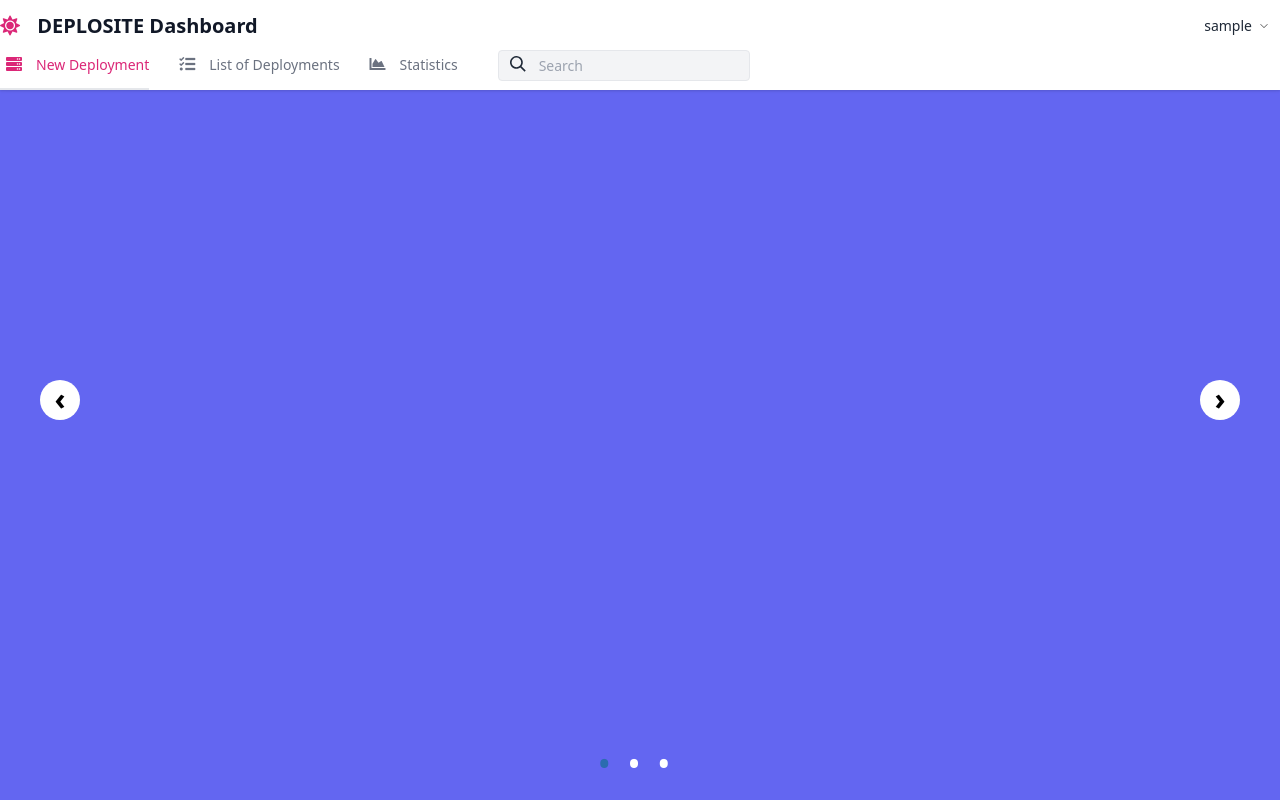
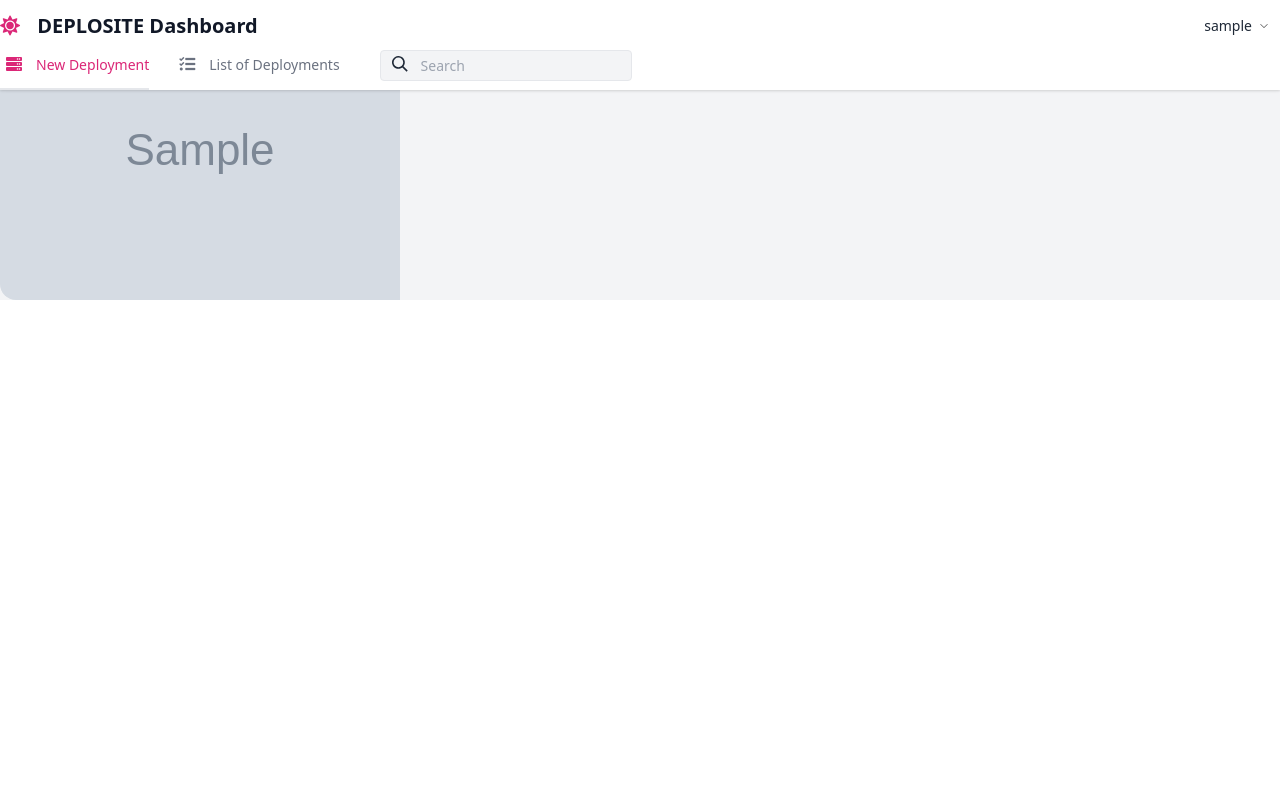
Before and after one commit to pulkitjain708/deplosite, a Flask app: page /dashboard/ in a window 1280 px wide. Run offline with Flask 2, Linux system fonts and the light colour scheme; the visitor is signed in with stand-in values (Sample User, id 1); grey boxes marked "Sample" are stand-in pictures; a database or web service that is not in the repository returns one stand-in record (values such as "Sample title"); some libraries are stand-ins or nearby versions.

Commit message:
dash and list sites

```diff
--- a/web/controllers/dashControllers.py
+++ b/web/controllers/dashControllers.py
@@ -20,7 +20,9 @@ usecols = [0, 1, 2, 3, 4, 5, 6, 7, 8, 9, 10, 11, 12,
 
 def sendDash():
     username = session['username']
-    return render_template('dashpages/dash.html', username=username, page="Dashboard")
+    id=session['id']
+    imgs=Site().getImageLinksforUserSite(id)
+    return render_template('dashpages/dash.html', username=username, page="Dashboard",images=imgs)
 
 
 def sendListSites():
@@ -29,12 +31,6 @@ def sendListSites():
     projection = {"title": 1, "url": 1, "_id": 0, "img": 1, "bucketName": 1}
     lst = Site().getStaticSitesByUser(id, projection)
     return render_template('dashpages/listSites.html', username=username, page="List Sites", sites=lst)
-
-
-def sendStats():
-    username = session['username']
-    return render_template('dashpages/stats.html', username=username, page="Statistics")
-
 
 def sendNewSite():
     username = session['username']
@@ -77,7 +73,7 @@ def individualStats(bucketName):
                                 "Sum", "Minimum", 'Maximum'],
                     Period=60*60*24*2)
 
-                metricData[metric] = response['Datapoints']
+                metricData[metric] = response['Datapoints'][0]['Maximum']
 
             dataPath = path.join(getcwd(), 'logs', '{}.csv'.format(bucketName))
 
@@ -135,4 +131,5 @@ def individualStats(bucketName):
                     dt['time'].append(time)
                     dt['tt'].append(tt)
             metricData['linear_tt']=dt
-            return '{}'.format(metricData)
+            # return '{}'.format(metricData)
+            return render_template('dashpages/stats.html', username=username, page="Stats : {}".format(bucketName),**metricData)
--- a/web/models/staticSite.py
+++ b/web/models/staticSite.py
@@ -45,3 +45,9 @@ class Site():
         except Exception as e:
             print(e)
             return False
+
+    def getImageLinksforUserSite(self, refId):
+        try:
+            return getDb().find({"userRef": refId},{"img":1,"_id":0})
+        except Exception as e:
+            print(e)
--- a/web/routes/dashRoutes.py
+++ b/web/routes/dashRoutes.py
@@ -5,6 +5,5 @@ dash = Blueprint('dash', __name__)
 
 dash.route('/', methods=['GET'])(controllers.dashControllers.sendDash)
 dash.route('/list-sites', methods=['GET'])(controllers.dashControllers.sendListSites)
-dash.route('/stats', methods=['GET'])(controllers.dashControllers.sendStats)
 dash.route('/new-site', methods=['GET'])(controllers.dashControllers.sendNewSite)
 dash.route('/stats/<string:bucketName>', methods=['GET'])(controllers.dashControllers.individualStats)
--- a/web/templates/dashpages/dash.html
+++ b/web/templates/dashpages/dash.html
@@ -1,161 +1,11 @@
 {% include "layout/dashboard-layout.html" %}
 
-<head>
-  <style>
-    .carousel-open:checked + .carousel-item {
-      position: static;
-      opacity: 100;
-    }
-    .carousel-item {
-      -webkit-transition: opacity 0.6s ease-out;
-      transition: opacity 0.6s ease-out;
-    }
-    #carousel-1:checked ~ .control-1,
-    #carousel-2:checked ~ .control-2,
-    #carousel-3:checked ~ .control-3 {
-      display: block;
-    }
-    .carousel-indicators {
-      list-style: none;
-      margin: 0;
-      padding: 0;
-      position: absolute;
-      bottom: 2%;
-      left: 0;
-      right: 0;
-      text-align: center;
-      z-index: 10;
-    }
-    #carousel-1:checked
-      ~ .control-1
-      ~ .carousel-indicators
-      li:nth-child(1)
-      .carousel-bullet,
-    #carousel-2:checked
-      ~ .control-2
-      ~ .carousel-indicators
-      li:nth-child(2)
-      .carousel-bullet,
-    #carousel-3:checked
-      ~ .control-3
-      ~ .carousel-indicators
-      li:nth-child(3)
-      .carousel-bullet {
-      color: #2b6cb0; /*Set to match the Tailwind colour you want the active one to be */
-    }
-  </style>
-</head>
-
 {% block content %}
-<div class="carousel relative shadow-2xl bg-white">
-  <div class="carousel-inner relative overflow-hidden w-full">
-    <!--Slide 1-->
-    <input
-      class="carousel-open"
-      type="radio"
-      id="carousel-1"
-      name="carousel"
-      aria-hidden="true"
-      hidden=""
-      checked="checked"
-    />
-    <div class="carousel-item absolute opacity-0" style="height: 100vh">
-      <div
-        class="block h-full w-full bg-indigo-500 text-white text-5xl text-center"
-      >
-        Slide 1
-      </div>
-    </div>
-    <label
-      for="carousel-3"
-      class="prev control-1 w-10 h-10 ml-2 md:ml-10 absolute cursor-pointer hidden text-3xl font-bold text-black hover:text-white rounded-full bg-white hover:bg-blue-700 leading-tight text-center z-10 inset-y-0 left-0 my-auto"
-      >‹</label
-    >
-    <label
-      for="carousel-2"
-      class="next control-1 w-10 h-10 mr-2 md:mr-10 absolute cursor-pointer hidden text-3xl font-bold text-black hover:text-white rounded-full bg-white hover:bg-blue-700 leading-tight text-center z-10 inset-y-0 right-0 my-auto"
-      >›</label
-    >
-
-    <!--Slide 2-->
-    <input
-      class="carousel-open"
-      type="radio"
-      id="carousel-2"
-      name="carousel"
-      aria-hidden="true"
-      hidden=""
-    />
-    <div class="carousel-item absolute opacity-0" style="height: 100vh">
-      <div
-        class="block h-full w-full bg-black-500 text-white text-5xl text-center"
-      >
-        Slide 2
-      </div>
-    </div>
-    <label
-      for="carousel-1"
-      class="prev control-2 w-10 h-10 ml-2 md:ml-10 absolute cursor-pointer hidden text-3xl font-bold text-black hover:text-white rounded-full bg-white hover:bg-blue-700 leading-tight text-center z-10 inset-y-0 left-0 my-auto"
-      >‹</label
-    >
-    <label
-      for="carousel-3"
-      class="next control-2 w-10 h-10 mr-2 md:mr-10 absolute cursor-pointer hidden text-3xl font-bold text-black hover:text-white rounded-full bg-white hover:bg-blue-700 leading-tight text-center z-10 inset-y-0 right-0 my-auto"
-      >›</label
-    >
-
-    <!--Slide 3-->
-    <input
-      class="carousel-open"
-      type="radio"
-      id="carousel-3"
-      name="carousel"
-      aria-hidden="true"
-      hidden=""
-    />
-    <div class="carousel-item absolute opacity-0" style="height: 100vh">
-      <div
-        class="block h-full w-full bg-green-500 text-white text-5xl text-center"
-      >
-        Slide 3
-      </div>
-    </div>
-    <label
-      for="carousel-2"
-      class="prev control-3 w-10 h-10 ml-2 md:ml-10 absolute cursor-pointer hidden text-3xl font-bold text-black hover:text-white rounded-full bg-white hover:bg-blue-700 leading-tight text-center z-10 inset-y-0 left-0 my-auto"
-      >‹</label
-    >
-    <label
-      for="carousel-1"
-      class="next control-3 w-10 h-10 mr-2 md:mr-10 absolute cursor-pointer hidden text-3xl font-bold text-black hover:text-white rounded-full bg-white hover:bg-blue-700 leading-tight text-center z-10 inset-y-0 right-0 my-auto"
-      >›</label
-    >
-
-    <!-- Add additional indicators for each slide-->
-    <ol class="carousel-indicators">
-      <li class="inline-block mr-3">
-        <label
-          for="carousel-1"
-          class="carousel-bullet cursor-pointer block text-4xl text-white hover:text-blue-700"
-          >•</label
-        >
-      </li>
-      <li class="inline-block mr-3">
-        <label
-          for="carousel-2"
-          class="carousel-bullet cursor-pointer block text-4xl text-white hover:text-blue-700"
-          >•</label
-        >
-      </li>
-      <li class="inline-block mr-3">
-        <label
-          for="carousel-3"
-          class="carousel-bullet cursor-pointer block text-4xl text-white hover:text-blue-700"
-          >•</label
-        >
-      </li>
-    </ol>
+<div class="w-99 h-99 carousel carousel rounded-box">
+  {% for image in images %}
+  <div class="carousel-item h-full w-full">
+    <img src="{{ image.img }}" />
   </div>
+  {% endfor %}
 </div>
-
 {% endblock %}
--- a/web/templates/dashpages/listSites.html
+++ b/web/templates/dashpages/listSites.html
@@ -10,8 +10,9 @@
         <div class="card-body">
           <h2 class="card-title">{{ site.title }}</h2>
           <div class="card-actions justify-end">
-            <a href="{{ site.url }}" class="btn btn-primary">Visit Now</a>
-            <a href="/s3/delete/{{ site.bucketName }}" class="btn btn-primary">Delete Site..</a>
+            <a href="{{ site.url }}" class="btn btn-primary">Visit</a>
+            <a href="/s3/delete/{{ site.bucketName }}" class="btn btn-primary">X</a>
+            <a href="/dashboard/stats/{{ site.bucketName }}" class="btn btn-primary">stats</a>
           </div>
         </div>
       </div>
--- a/web/templates/layout/dashboard-layout.html
+++ b/web/templates/layout/dashboard-layout.html
@@ -76,11 +76,11 @@
                             <i class="fa fa-envelope fa-fw mr-3"></i><span class="pb-1 md:pb-0 text-sm">Messages</span>
                         </a>
                     </li> -->
-                    <li class="mr-6 my-2 md:my-0">
+                    <!-- <li class="mr-6 my-2 md:my-0">
                         <a href="/dashboard/stats" class="block py-1 md:py-3 pl-1 align-middle text-gray-500 no-underline hover:text-gray-900 border-b-2 border-white hover:border-green-500">
                             <i class="fas fa-chart-area fa-fw mr-3"></i><span class="pb-1 md:pb-0 text-sm">Statistics</span>
                         </a>
-                    </li>
+                    </li> -->
                     <!-- <li class="mr-6 my-2 md:my-0">
                         <a href="#" class="block py-1 md:py-3 pl-1 align-middle text-gray-500 no-underline hover:text-gray-900 border-b-2 border-white hover:border-red-500">
                             <i class="fa fa-wallet fa-fw mr-3"></i><span class="pb-1 md:pb-0 text-sm">Payments</span>
```
